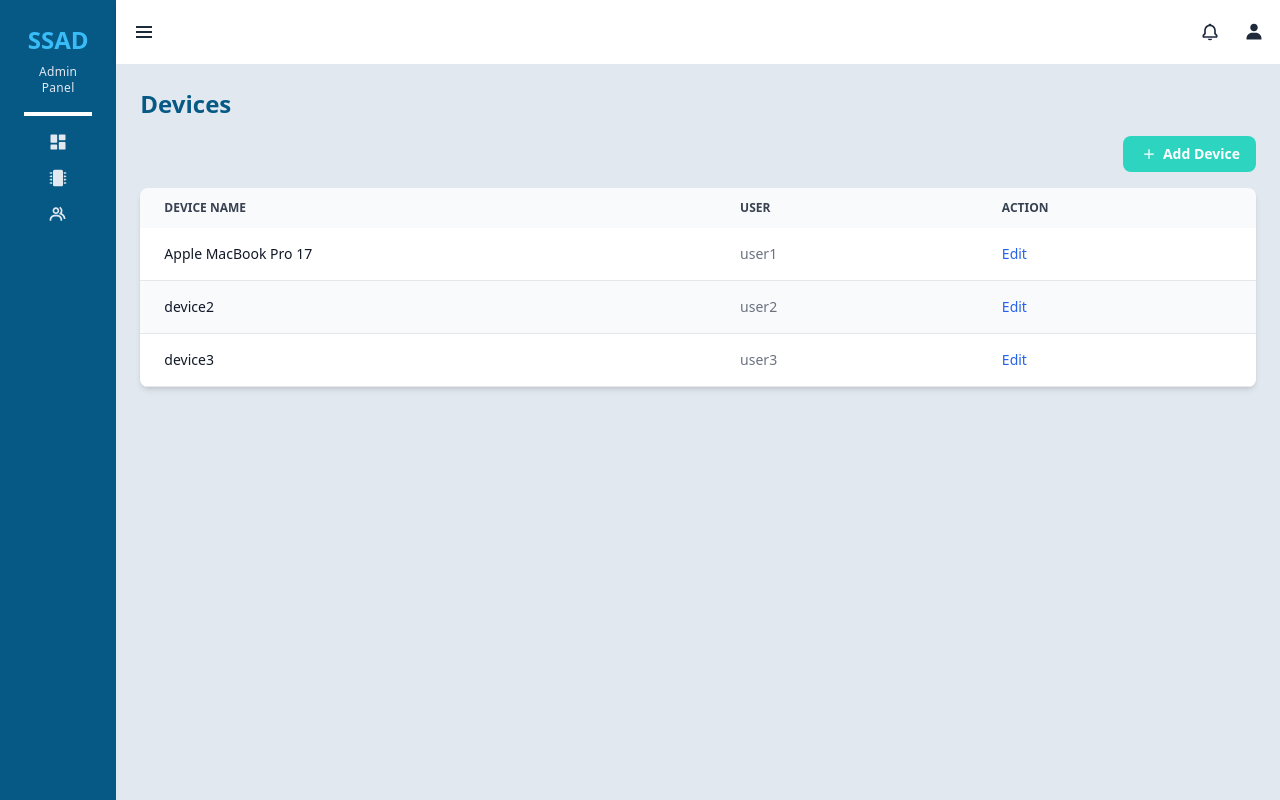
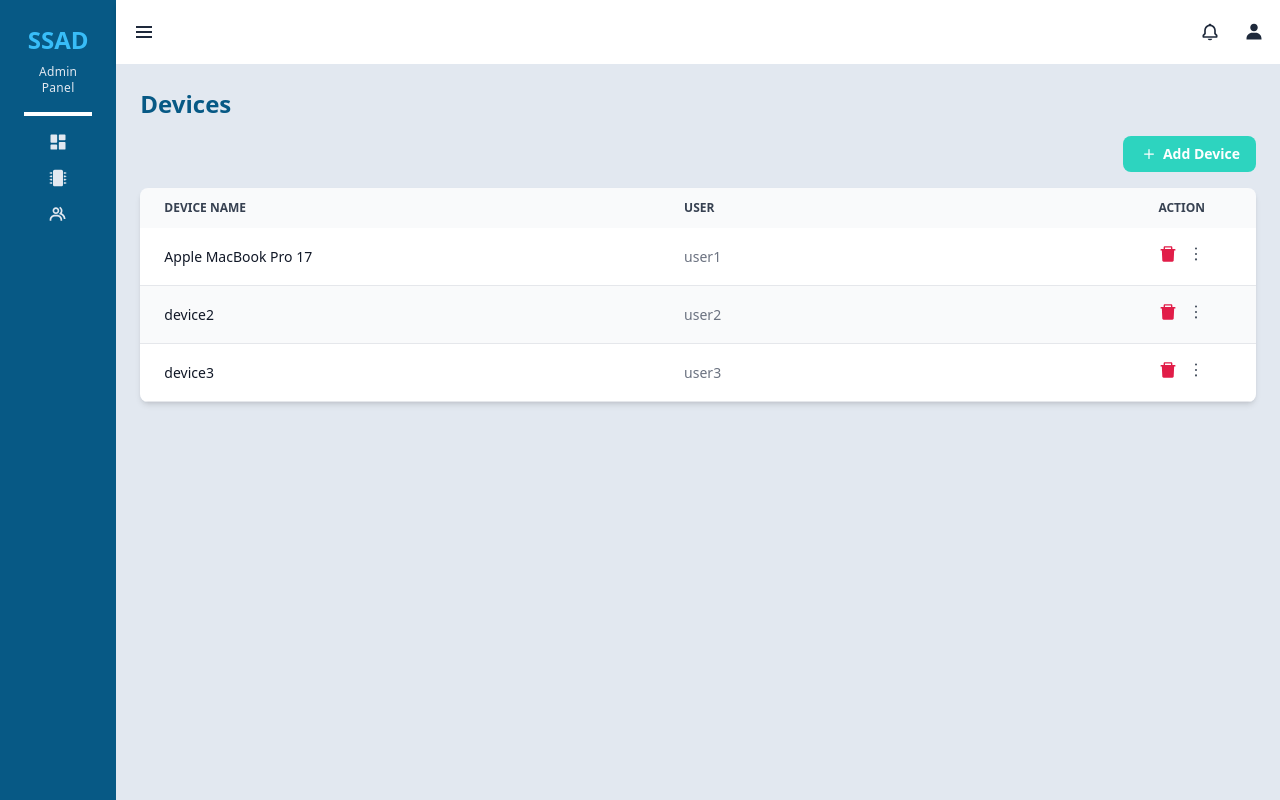
Before and after one commit to Andrewij21/SSAD, a React (Vite) app: page /devices in a window 1280 px wide. Built offline with nearby package versions, Linux system fonts and the light colour scheme; no server answers.

Commit message:
feat:add delete and more icon

```diff
--- a/src/components/ui/Table.jsx
+++ b/src/components/ui/Table.jsx
@@ -1,4 +1,5 @@
 import PropTypes from "prop-types";
+import { AiFillDelete, AiOutlineMore } from "react-icons/ai";
 
 const datas = [
   { name: "Apple MacBook Pro 17", users: ["user1"] },
@@ -12,10 +13,10 @@ const Table = ({ data }) => {
       <table className="w-full text-sm text-left text-gray-500 dark:text-gray-400">
         <thead className="text-xs text-gray-700 uppercase bg-gray-50 dark:bg-gray-700 dark:text-gray-400">
           <tr>
-            <th scope="col" className="px-6 py-3">
+            <th scope="col" className="px-6 py-3 columns-4">
               Device name
             </th>
-            <th scope="col" className="px-6 py-3">
+            <th scope="col" className="px-6 py-3 columns-8">
               User
             </th>
             <th scope="col" className="px-6 py-3">
@@ -45,13 +46,13 @@ const Table = ({ data }) => {
                     );
                   })}
                 </td>
-                <td className="px-6 py-4">
-                  <a
-                    href="#"
-                    className="font-medium text-blue-600 dark:text-blue-500 hover:underline"
-                  >
-                    Edit
-                  </a>
+                <td className="px-6 py-4 space-x-2">
+                  <button className="font-medium text-xl text-rose-600 dark:text-rose-600">
+                    <AiFillDelete />
+                  </button>
+                  <button className="font-medium text-xl text-gray-600 dark:text-slate-200">
+                    <AiOutlineMore />
+                  </button>
                 </td>
               </tr>
             );
```
